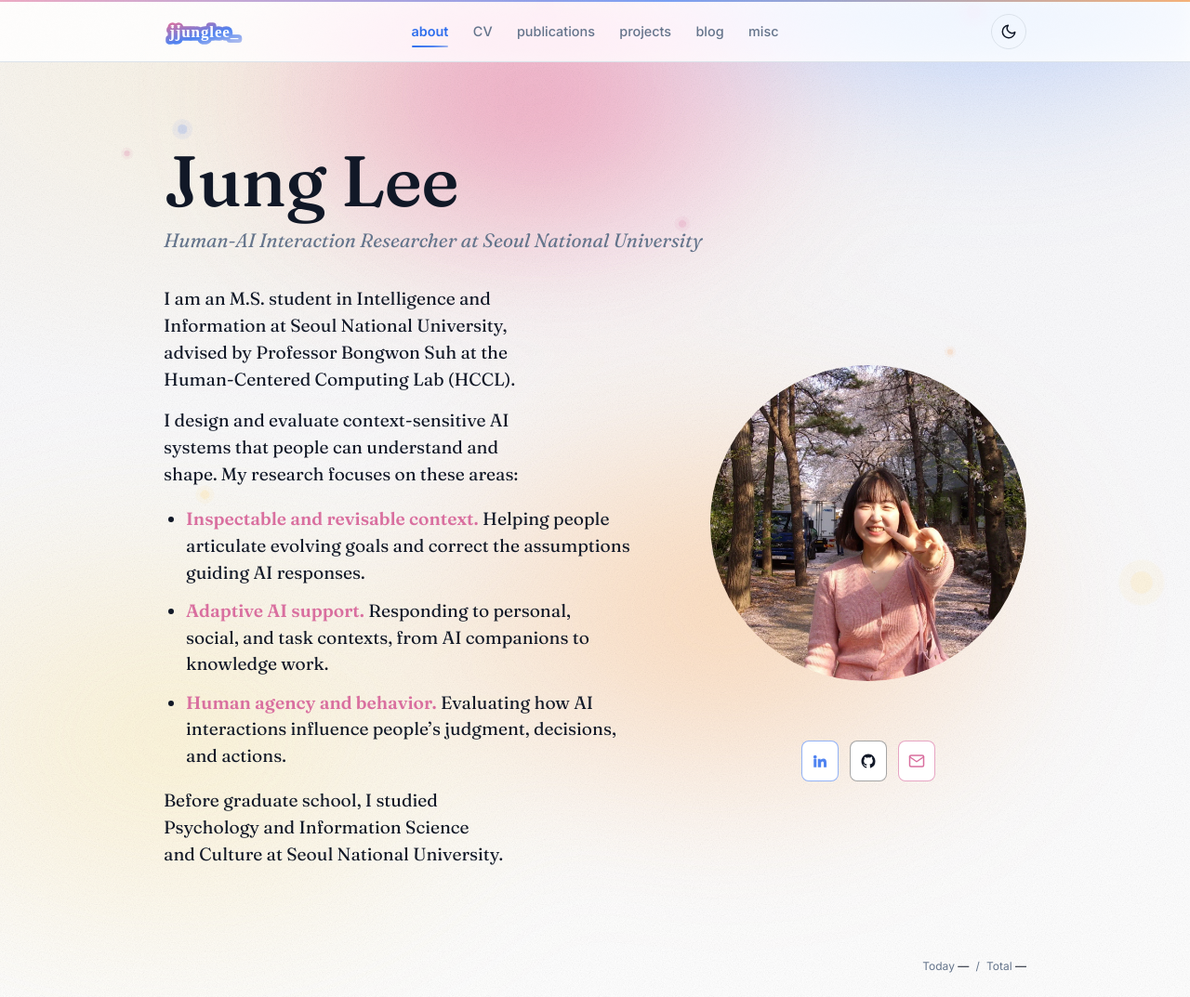
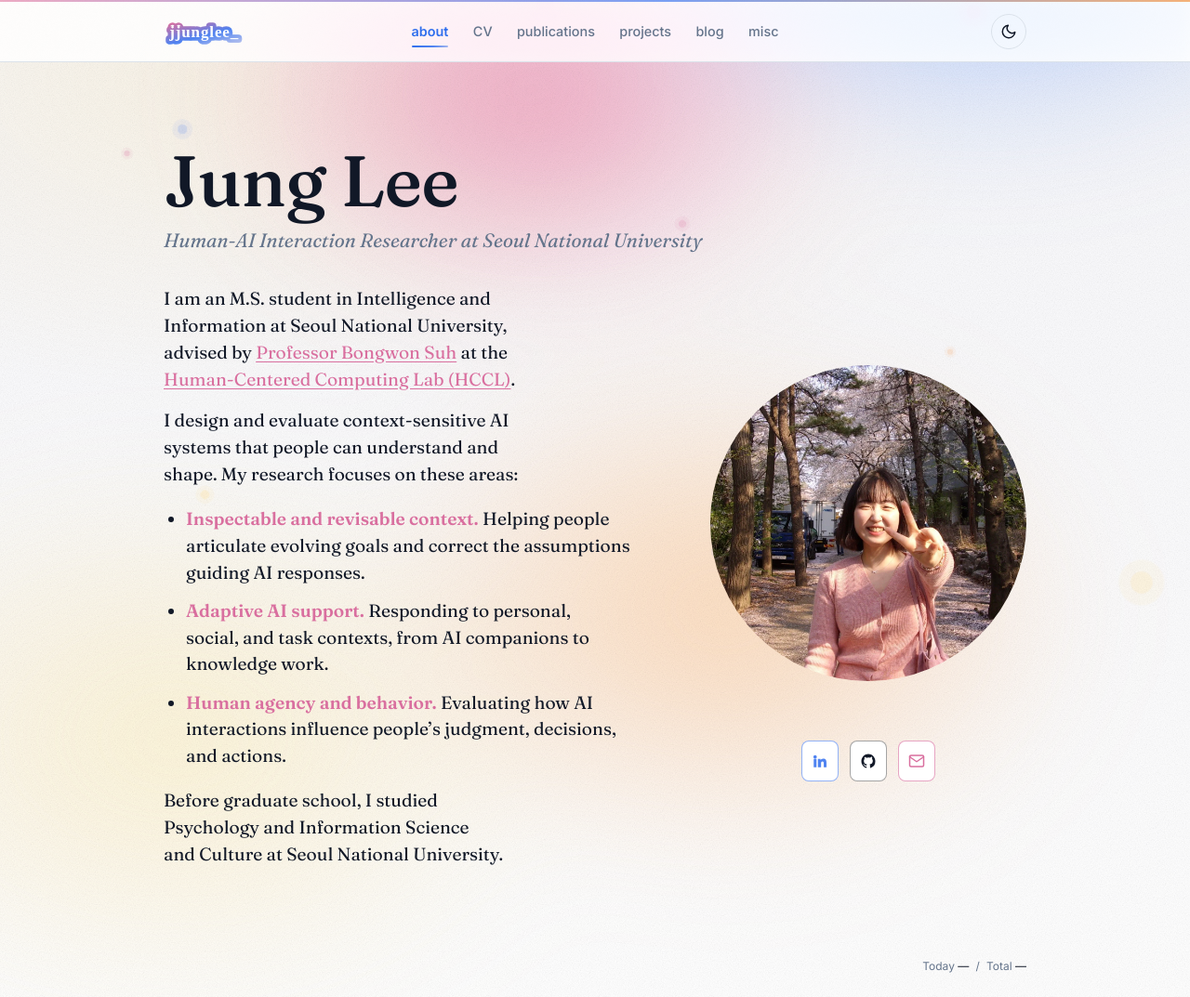
Before and after one commit to leejungp2/leejungp2.github.io, a Jekyll site: the page built from _pages/about.md, in a window 1280 px wide and 1073 px high. Shown: the whole window at 93% size. Built offline with Jekyll 4.4.1, drawn with Linux system fonts in a browser that asks for light colours; part of the change alters nothing that is shown.

```diff
--- a/_pages/about.md
+++ b/_pages/about.md
@@ -7,8 +7,7 @@ profile_image: /assets/img/IMG_9374.webp
 ---
 
 I am an M.S. student in Intelligence and Information at Seoul National
-University, advised by Professor Bongwon Suh at the Human-Centered Computing
-Lab (HCCL).
+University, advised by [Professor Bongwon Suh](https://scholar.google.com/citations?hl=en&user=-nlhtEkAAAAJ&view_op=list_works&sortby=pubdate) at the [Human-Centered Computing Lab (HCCL)](https://hcc.snu.ac.kr/).
 
 I design and evaluate context-sensitive AI systems that people can understand
 and shape. My research focuses on these areas:
```
